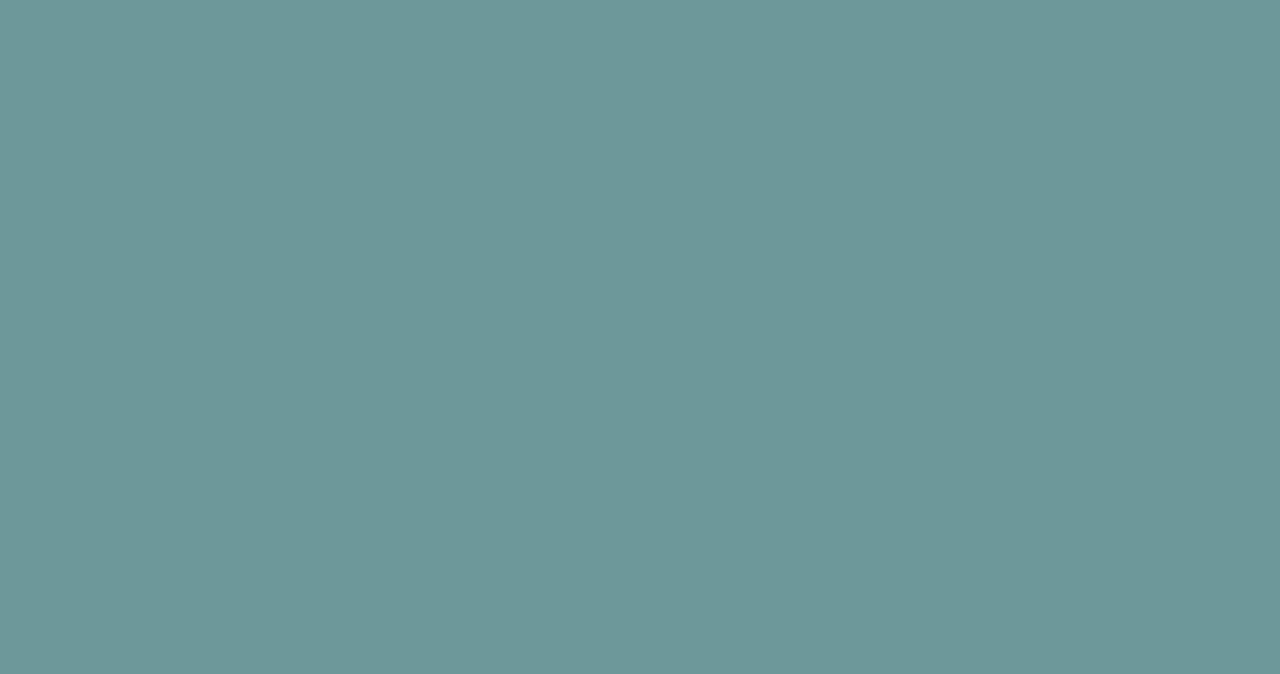
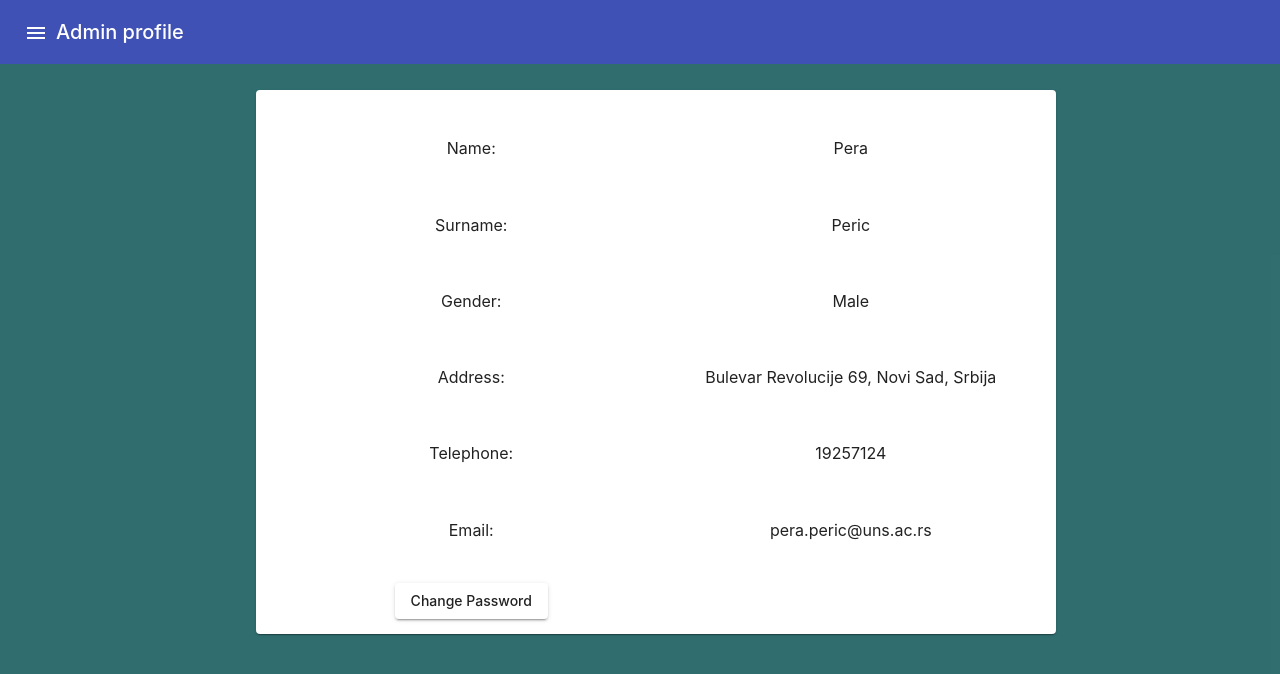
Before and after one commit to jelena-vlajkov/isa-team14, an Angular app in the folder frontend/: page /admin in a window 1280 px wide. Before the commit this address led to /. Shown: the top 674 px of the page. Built offline with nearby package versions, Linux system fonts and the light colour scheme.

Commit message:
:lipstick: :construction: Started working on admin home page

```diff
--- /dev/null
+++ b/frontend/src/app/admin/admin.component.css
@@ -0,0 +1,99 @@
+
+#loginForm {
+    min-width: 400px;
+    position: absolute;
+    text-align: center;
+    top: 50%;
+    left: 50%;
+    transform: translate(-50%, -50%);
+    font-size: 20px;
+  }
+
+  #registerForm {
+    min-width: 400px;
+    position: absolute;
+    text-align: center;
+    top: 50%;
+    left: 50%;
+    transform: translate(-50%, -50%);
+    font-size: 20px;
+  }
+
+  #name-ff {
+    margin-bottom: 5px;
+    width: 400px !important;
+  }
+  #surname-ff {
+    margin-bottom: 5px;
+    width: 400px !important;
+  }
+  #password-ff {
+    width: 400px !important;
+    margin-bottom: 5px;
+  }
+  #address-ff {
+    width: 400px !important;
+    margin-bottom: 5px;
+  }
+  #password1-ff {
+    width: 400px !important;
+    margin-bottom: 5px;
+  }
+  #email-ff {
+    width: 400px !important;
+    margin-bottom: 5px;
+  }
+  #telephone-ff {
+    width: 400px !important;
+    margin-bottom: 5px;
+  }
+  .container {
+    display: flex;
+    justify-content: center;
+    padding-top: 5vw;
+  }
+  mat-card {
+    position: relative;
+    margin-left: 20%;
+    margin-top:2%;
+    width: 60%;
+    height: 40vw;
+  }
+
+  label {
+    margin-top: 10px;
+    font-size: medium;
+  }
+  a {
+    font-size: medium;
+    padding-left: 5px;
+  }
+  p{
+    margin-top: 50px;
+    margin-bottom: 30px;
+  }
+  .example-spacer {
+    flex: 1 1 auto;
+  }
+  .example-spacer {
+    height: 100%;
+  }
+  .example-container {
+    flex: 1 1 auto;
+    height: 100%;
+    /* width: 400px;
+    height: 200px;
+    margin: 12px; */
+    /* border: 1px solid #555; */
+    background: #054f5294;
+    background-size: cover;
+    background-position: center;
+  }
+
+  mat-drawer-content {
+    /* padding: 12px; */
+    display: flex;
+    height: 100%;
+    flex-direction: column;
+    align-items: flex-start;
+  }
--- /dev/null
+++ b/frontend/src/app/admin/admin.component.html
@@ -0,0 +1,78 @@
+<mat-drawer-container class="example-container" hasBackdrop="true">
+    <mat-drawer style="width: 20%;" #drawer mode ="over">
+       <mat-action-list>
+        <button mat-list-item (click)="registerPharmacy()"> Register pharmacy </button>
+        <button mat-list-item (click)="registerDermatologist()"> Register dermatologist </button>
+        <button mat-list-item (click)="registerSupplier()"> Register supplier </button>
+        <button mat-list-item (click)="operationsWithDrugs()"> Drugs</button>
+        <button mat-list-item (click)="respondToComplaints()"> Answer to complaints</button>
+        <button mat-list-item (click)="defineLoyalty()"> Define loyalty program</button>
+        <button style="margin-top:0px" mat-list-item (click)="defineLoyalty()"> Define loyalty program</button>
+      </mat-action-list>
+      <mat-action-list style="position: absolute; bottom: 1px;">
+              <button  mat-list-item (click)="editProfile()"> Edit profile</button>
+              <button  mat-list-item (click)="adminLogout()"> Logout</button>
+
+      </mat-action-list>
+    </mat-drawer>
+        <mat-drawer-content>
+          <mat-toolbar color="primary">
+            <button mat-icon-button class="example-icon" (click)="drawer.toggle()" aria-label="Example icon-button with menu icon">
+              <mat-icon>menu</mat-icon>
+            </button>
+            <span>Admin profile</span>
+            <span class="example-spacer"></span>
+          </mat-toolbar>
+          <mat-card>
+            <mat-grid-list cols="2" rowHeight="5:1" style="margin-left: 10px;">
+
+              <mat-grid-tile>
+                <label>Name:</label>
+              </mat-grid-tile>
+              <mat-grid-tile>
+                <label>{{name}}</label>
+              </mat-grid-tile>
+
+              <mat-grid-tile>
+                <label>Surname:</label>
+              </mat-grid-tile>
+              <mat-grid-tile>
+                <label>{{surname}}</label>
+              </mat-grid-tile>
+
+              <mat-grid-tile>
+                <label>Gender:</label>
+              </mat-grid-tile>
+              <mat-grid-tile>
+                <label>{{gender}}</label>
+              </mat-grid-tile>
+
+              <mat-grid-tile>
+                <label>Address:</label>
+              </mat-grid-tile>
+              <mat-grid-tile>
+                <label>{{address}}</label>
+              </mat-grid-tile>
+
+              <mat-grid-tile>
+                <label>Telephone:</label>
+              </mat-grid-tile>
+              <mat-grid-tile>
+                <label>{{phone}}</label>
+              </mat-grid-tile>
+
+              <mat-grid-tile>
+                <label>Email:</label>
+              </mat-grid-tile>
+              <mat-grid-tile>
+                <label>{{mail}}</label>
+              </mat-grid-tile>
+
+              <mat-grid-tile>
+                <button mat-raised-button>Change Password</button>
+              </mat-grid-tile>
+
+            </mat-grid-list>
+          </mat-card>
+    </mat-drawer-content>
+</mat-drawer-container>
--- /dev/null
+++ b/frontend/src/app/admin/admin.component.ts
@@ -0,0 +1,56 @@
+import { Component, OnInit } from '@angular/core';
+import { FormControl, FormGroup, Validators } from '@angular/forms';
+
+@Component({
+  selector: 'app-adminprofile',
+  templateUrl: './admin.component.html',
+  styleUrls: ['./admin.component.css']
+})
+export class AdminComponent implements OnInit {
+  registerForm: FormGroup;
+  name:String;
+  surname:String;
+  gender : String;
+  address:String;
+  phone:String;
+  mail:String;
+  constructor() { }
+
+  ngOnInit(): void {
+    this.registerForm = new FormGroup({})
+    this.name = "Pera";
+    this.surname = "Peric";
+    this.gender = "Male";
+    this.address = "Bulevar Revolucije 69, Novi Sad, Srbija";
+    this.phone = "19257124";
+    this.mail = "pera.peric@uns.ac.rs";
+  }
+  registerPharmacy(){
+
+  }
+  registerDermatologist(){
+
+  }
+  registerAdmin(){
+
+  }
+  registerSupplier(){
+
+  }
+  operationsWithDrugs(){
+
+  }
+  respondToComplaints(){
+
+  }
+  defineLoyalty(){
+
+  }
+  adminLogout(){
+
+  }
+  editProfile(){
+
+  }
+  changePassword(){}
+}
--- a/frontend/src/app/app-routing.module.ts
+++ b/frontend/src/app/app-routing.module.ts
@@ -1,5 +1,6 @@
 import { NgModule } from '@angular/core';
 import { Routes, RouterModule } from '@angular/router';
+import { AdminComponent } from './admin/admin.component';
 import { LoginComponent } from './login/login.component';
 import { RegistrationComponent } from './registration/registration.component';
 
@@ -9,6 +10,10 @@ const routes: Routes = [  {
 },{
   path : 'registration',
   component : RegistrationComponent
+},
+{
+  path : 'admin',
+  component : AdminComponent
 }
 ];
 
--- a/frontend/src/app/registration/registration.component.css
+++ b/frontend/src/app/registration/registration.component.css
@@ -239,28 +239,32 @@
   font-size: 20px;
 }
 #name-ff {
-  margin-bottom: 15px;
+  margin-bottom: 5px;
   width: 400px !important;
 }
 #surname-ff {
-  margin-bottom: 15px;
+  margin-bottom: 5px;
   width: 400px !important;
 }
 #password-ff {
   width: 400px !important;
-  margin-bottom: 10px;
+  margin-bottom: 5px;
+}
+#address-ff {
+  width: 400px !important;
+  margin-bottom: 5px;
 }
 #password1-ff {
   width: 400px !important;
-  margin-bottom: 10px;
+  margin-bottom: 5px;
 }
 #email-ff {
   width: 400px !important;
-  margin-bottom: 10px;
+  margin-bottom: 5px;
 }
 #telephone-ff {
   width: 400px !important;
-  margin-bottom: 10px;
+  margin-bottom: 5px;
 }
 .container {
   display: flex;
--- a/frontend/src/app/registration/registration.component.html
+++ b/frontend/src/app/registration/registration.component.html
@@ -1,13 +1,4 @@
 <div class="container">
-
-    <!-- <div class="main">
-
-        <ul>
-            <li id="onlyHomePageInLogin"><a id="loginA" href="#">Početna</a></li>
-        </ul>
-    </div>    -->
-
-    <!-- <div class="signIn"> -->
         <mat-card>
             <form [formGroup]="registerForm" (ngSubmit)="register()">
                 <div id="registerForm">
@@ -31,7 +22,26 @@
                                 Please enter surname</mat-error>
                         </mat-form-field>
                     </div>
+                    <div class="inputField">
 
+                        <mat-radio-group name="gender" required>
+                            <mat-radio-button value="1" style="margin-left:50px; float:left">Female</mat-radio-button>
+                            <mat-radio-button value="2" >Male</mat-radio-button>
+                        </mat-radio-group>
+                        <!-- <mat-error
+                                *ngIf="!registerForm.get('gender').valid && registerForm.get('gender').touched && registerForm.get('gender').errors['required']">
+                                Please choose gender</mat-error> -->
+                    </div>
+                    <div class="inputField">
+                        <mat-form-field appearance="fill" id="address-ff">
+                            <mat-label>Address*</mat-label>
+                            <input matInput id="address" placeholder="address" name="address-ff"
+                                formControlName="address">
+                            <mat-error
+                                *ngIf="!registerForm.get('address').valid && registerForm.get('address').touched && registerForm.get('address').errors['required']">
+                                Please enter address</mat-error>
+                        </mat-form-field>
+                    </div>
                     <div class="inputField">
                         <mat-form-field appearance="fill" id="email-ff">
                             <mat-label>Email*</mat-label>
@@ -74,16 +84,7 @@
                                 Please enter password</mat-error>
                         </mat-form-field>
                     </div>
-                    <!-- <div class="inputField">
 
-                        <mat-radio-group name="gender" required>
-                            <mat-radio-button value="1" style="margin-left:50px; float:left">Female</mat-radio-button>
-                            <mat-radio-button value="2" >Male</mat-radio-button>
-                        </mat-radio-group>
-                        <mat-error
-                                *ngIf="!registerForm.get('gender').valid && registerForm.get('gender').touched && registerForm.get('gender').errors['required']">
-                                Please choose gender</mat-error>
-                    </div> -->
                     <div class="submit-button">
                         <button  mat-flat-button color="primary" type="submit" [disabled]="!registerForm.valid">Register</button>
                     </div>
--- a/frontend/src/app/registration/registration.component.ts
+++ b/frontend/src/app/registration/registration.component.ts
@@ -1,8 +1,6 @@
 import { Component, Inject, OnInit } from '@angular/core';
-import { from } from 'rxjs';
 import { Proba } from './../service/Proba';
 import { FormControl, FormGroup, Validators } from '@angular/forms';
-import {MatRadioModule} from '@angular/material/radio';
 
 @Component({
   selector: 'app-registration',
@@ -36,7 +34,8 @@ export class RegistrationComponent implements OnInit {
       'email' : new FormControl(null, Validators.required),
       'telephone' : new FormControl(null, Validators.required),
       'password1' : new FormControl(null, Validators.required),
-      'password2' : new FormControl(null, Validators.required)
+      'password2' : new FormControl(null, Validators.required),
+      'address' : new FormControl(null, Validators.required)
     });
     console.log("OM<GGSDGSD");
     this.Proba.proba().subscribe();
```
Also changed, not shown: frontend/src/app/app.module.ts (+9 -1 lines), 1 other file (tests, documents, lock files or other folders).
